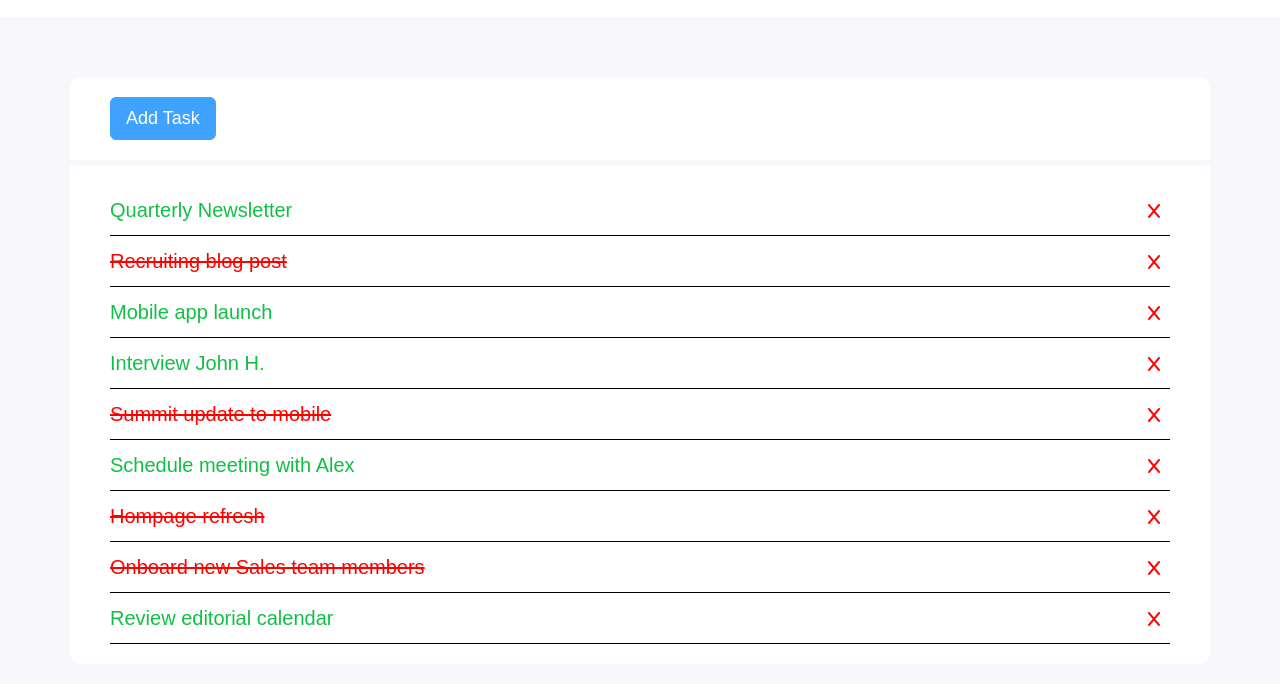
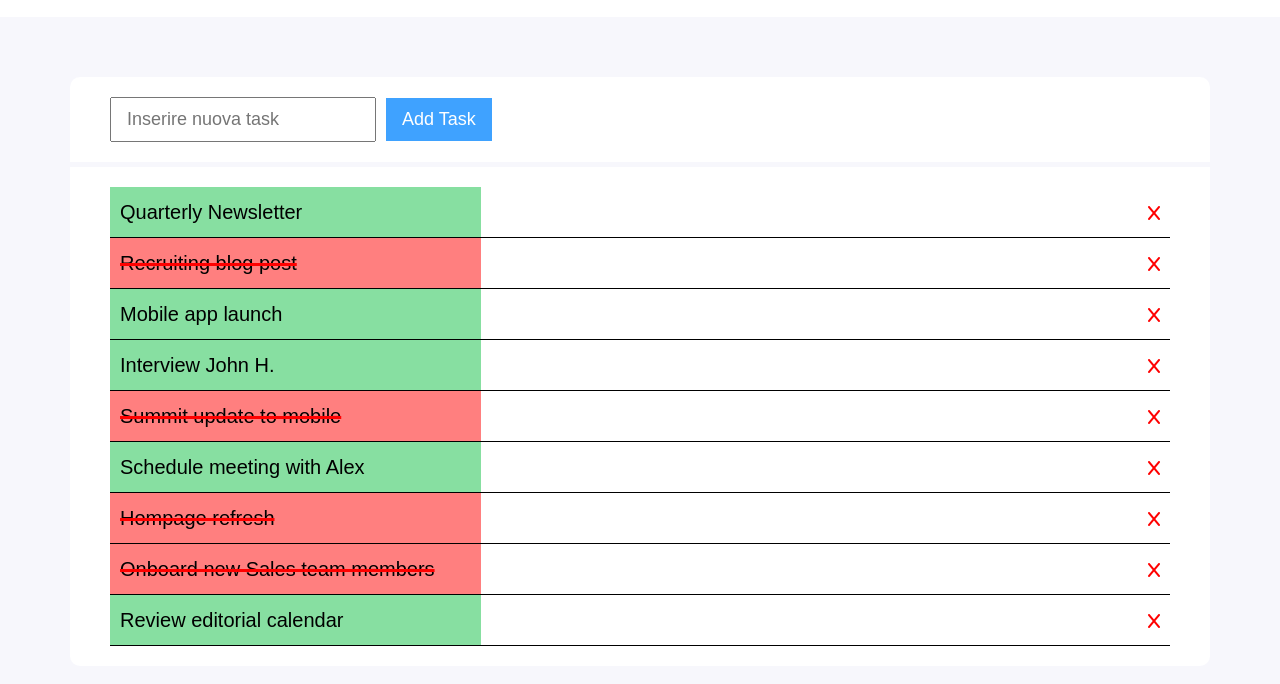
Before and after one commit to TiagoSpada/vue-todolist, a plain HTML site: page index.html in a window 1280 px wide. Shown: the part 78-762 px from the top of the page. Drawn offline with nearby package versions, Linux system fonts and the light colour scheme.

Commit message:
MILESTONE 3

```diff
--- a/css/style.css
+++ b/css/style.css
@@ -2,6 +2,10 @@
 	margin: 0;
 	padding: 0;
 	box-sizing: border-box;
+}
+
+[v-cloak] {
+	display: none;
 }
 
 body {
@@ -46,6 +50,12 @@ header {
 	margin-bottom: 5px;
 }
 
+#addTodo {
+	padding: 10px 15px;
+	margin-right: 10px;
+	font-size: 18px;
+}
+
 .add-task {
 	font-size: 18px;
 	display: inline-block;
@@ -53,7 +63,7 @@ header {
 	border: 1px solid rgb(63, 162, 255);
 	color: white;
 	padding: 10px 15px;
-	border-radius: 6px;
+	/* border-radius: 6px; */
 	cursor: pointer;
 	user-select: none;
 }
@@ -76,6 +86,7 @@ header {
 }
 
 .task {
+	padding: 0 10px;
 	font-weight: normal;
 	font-size: 20px;
 	display: inline-block;
@@ -83,12 +94,15 @@ header {
 }
 
 .done {
-	color: rgb(16, 192, 69);
+	min-width: 35%;
+	background-color: rgb(16, 192, 69, 0.5);
 }
 
 .notDone {
-	color: rgb(255, 0, 0);
+	min-width: 35%;
+	background-color: rgba(255, 0, 0, 0.5);
 	text-decoration-color: rgb(255, 0, 0);
+	text-decoration-thickness: 3px;
 	text-decoration-line: line-through;
 }
 
--- a/index.html
+++ b/index.html
@@ -14,7 +14,7 @@
 		<link rel="stylesheet" href="css/style.css" />
 	</head>
 	<body>
-		<div id="app">
+		<div id="app" v-cloak>
 			<header>
 				<!-- HEADER -->
 				<div class="logo">
@@ -26,7 +26,14 @@
 				<div class="container">
 					<!-- "BOTTONE" -->
 					<div class="button-section">
-						<div class="add-task">Add Task</div>
+						<input
+							type="text"
+							name="addTodo"
+							id="addTodo"
+							placeholder="Inserire nuova task"
+							v-model="inputValue"
+						/>
+						<div class="add-task" @click="addTodo(inputValue)">Add Task</div>
 					</div>
 					<!-- LISTA -->
 					<div class="list-section">
--- a/js/main.js
+++ b/js/main.js
@@ -42,11 +42,20 @@ createApp({
 				},
 			],
 			currentElementToRemove: [],
+			inputValue: "",
 		};
 	},
 	methods: {
 		removeTodo(index) {
 			this.currentElementToRemove.push(index);
 		},
+		addTodo(inputValue) {
+			if (inputValue) {
+				this.todoList.push({
+					text: inputValue,
+					state: false,
+				});
+			}
+		},
 	},
 }).mount("#app");
```
